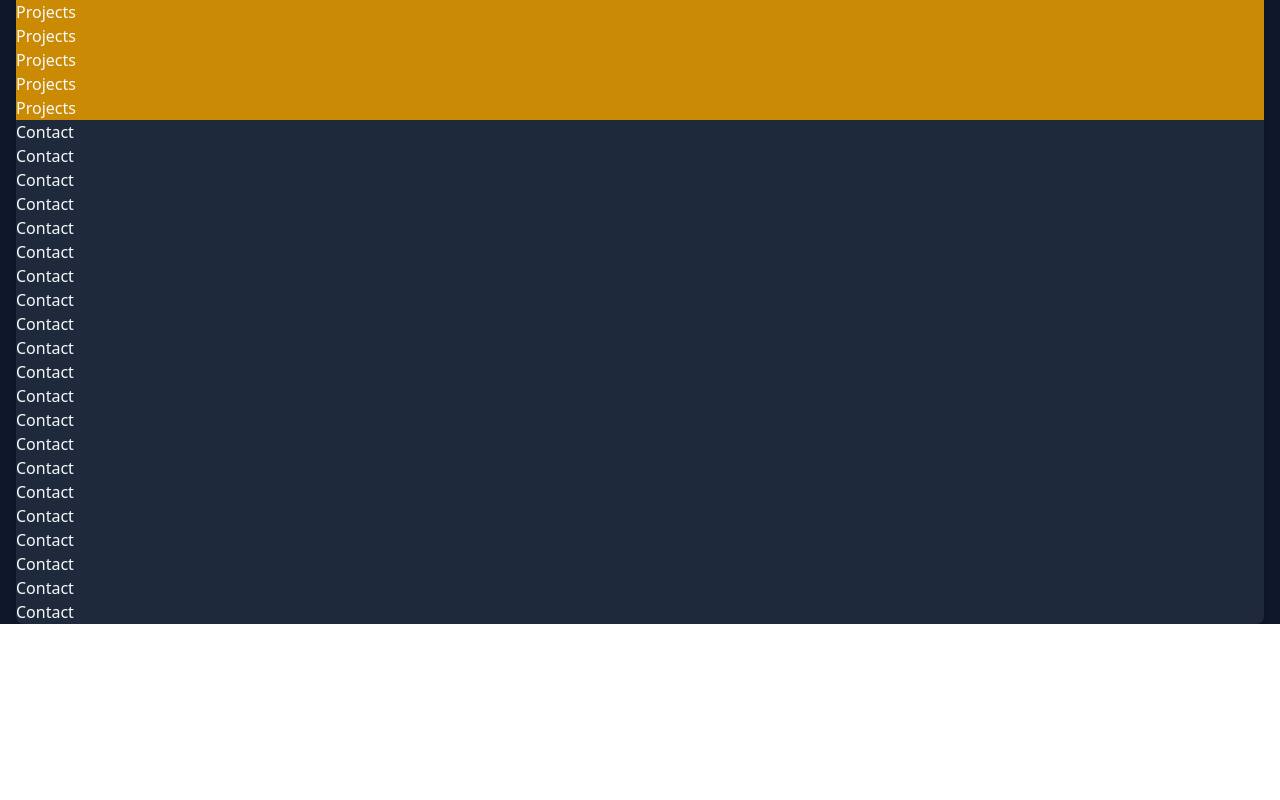
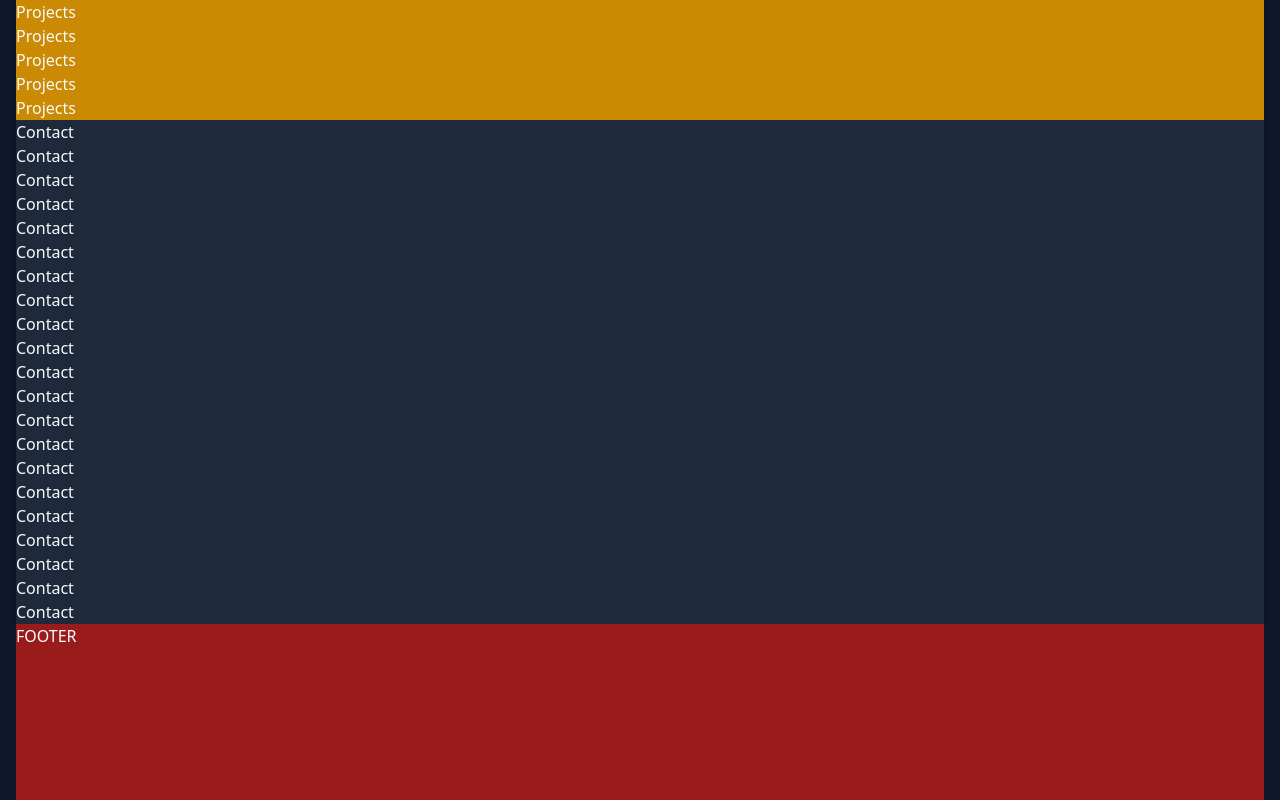
Before and after one commit to sagarkarki903/Portfolio_Main, a React (Vite) app: page / in a window 1280 px wide. Shown: the part 2248-3048 px from the top of the page. Before the commit the page ends 2872 px from the top, so only its background shows below. Built offline with nearby package versions, Linux system fonts and the light colour scheme.

Commit message:
fixed the footer component and error relating to passing of props in BurgerMenu and Navbar toggling onClick

```diff
--- a/src/App.jsx
+++ b/src/App.jsx
@@ -7,6 +7,7 @@ import OnProgress from "./OnProgress.json"
 import Buttons from './Buttons';
 import { Outlet } from 'react-router-dom'
 import { Link } from "react-router-dom"
+import Footer from './Footer';
 
 
 
@@ -15,8 +16,8 @@ function App() {
 
   return (
     <>
-      <div className="min-h-screen md:px-4 bg-[#0F172A] text-slate-50" >
-        <div className="container mx-auto px-0 py-0 bg-[#1E293B] shadow-md rounded-lg">
+      <div className="min-h-screen md:px-4 bg-[#0F172A] text-slate-50 flex flex-col" >
+        <div className="container mx-auto px-0 py-0 bg-[#1E293B] shadow-md flex-grow">
 
                <NavBar />
 
@@ -29,14 +30,11 @@ function App() {
                   <Lottie animationData={OnProgress} />
               </div> */}
 
+      </div>
+      <Footer />
 
+    </div>
 
-
-
-
-
-      </div>
-    </div>
 
     </>
   )
--- a/src/BurgerMenu.jsx
+++ b/src/BurgerMenu.jsx
@@ -4,12 +4,12 @@ import {HashLink} from 'react-router-hash-link'
 import NavBar from "./NavBar";
 
 
-export default function BurgerMenu({setBBurgerOpen}){
+export default function BurgerMenu({ burgerOpen, setBurgerOpen }){
 
         // const [burger_open, setBurgerOpen] = useState(false);
 
     const handleLinkClick = () => {
-        setBBurgerOpen(prevState => !prevState);
+      setBurgerOpen(!burgerOpen);
       };
 
 
--- /dev/null
+++ b/src/Footer.jsx
@@ -0,0 +1,11 @@
+import React from 'react'
+
+export default function Footer() {
+  return (
+    <>
+       <div className='bg-red-800 h-44 container mx-auto px-0 py-0 placeholder:shadow-md '>
+        FOOTER
+       </div>
+    </>
+  )
+}
--- a/src/NavBar.jsx
+++ b/src/NavBar.jsx
@@ -23,7 +23,7 @@ function NavBar() {
 
                 <div className="md:block hidden ">
                     <ul className="md:inline-flex space-x-20">
-                      <BurgerMenu />
+                      <BurgerMenu burgerOpen={burger_open} setBurgerOpen={setBurgerOpen} />
                     </ul>
                 </div>
 
@@ -49,7 +49,7 @@ function NavBar() {
         }`}
       >
       <ul className="flex flex-col md:inline-flex md:space-x-20 justify-center gap-y-4 md:gap-y-0">
-        <BurgerMenu  setBBurgerOpen={setBurgerOpen}/>
+        <BurgerMenu burgerOpen={burger_open} setBurgerOpen={setBurgerOpen}/>
         </ul>
       </div>
 
```
